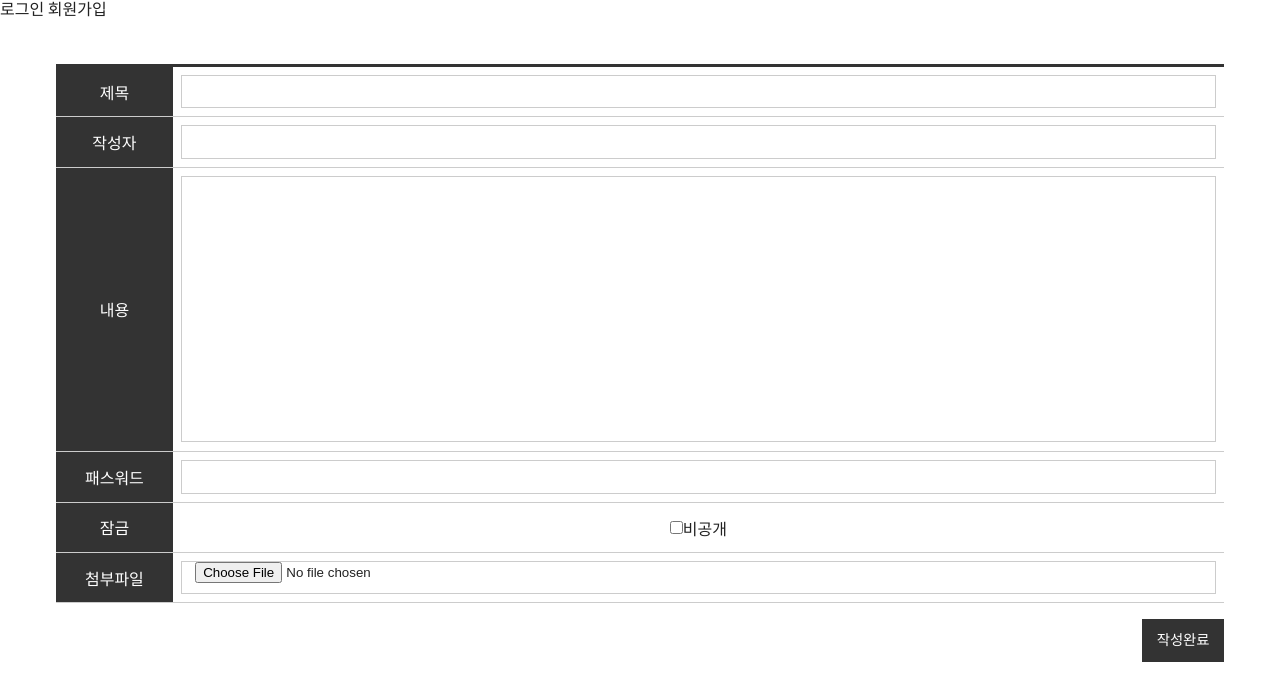
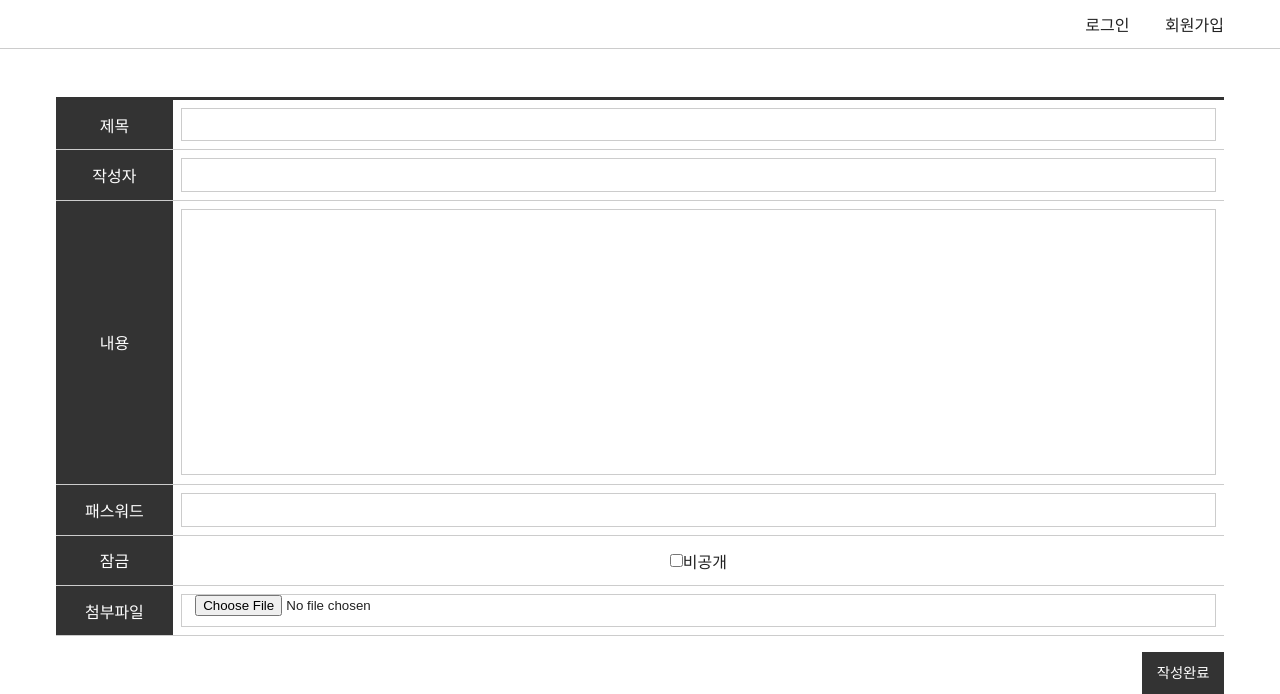
Before and after one commit to jews3333/phpboard, a PHP site: page /page/board/write.php in a window 1280 px wide. Shown: the top 694 px of the page. Run offline with PHP 8.4, Linux system fonts and the light colour scheme.

Commit message:
로그인 세션 만료 설정

```diff
--- a/head.php
+++ b/head.php
@@ -1,5 +1,7 @@
 <?
     include $_SERVER['DOCUMENT_ROOT']."/db.php";
+
+    session_save_path(session_save_path());
     session_start();
 ?>
 <!DOCTYPE html>
@@ -18,15 +20,30 @@
 
     </head>
     <body>
+        <header id="header">
+            <div class="header-inner">
             <?
-            if(isset($_SESSION['id'])){
+                if(isset($_SESSION['LAST_ACTIVITY']) && (time() - $_SESSION['LAST_ACTIVITY'] > 600)){
+                        session_unset();
+                        session_destroy();
+                }
+                $_SESSION['LAST_ACTIVITY'] = time();
+
+                if(isset($_SESSION['ID'])){
                     ?>
-                <p><? echo $_SESSION['id'] ?>님 로그인 상태입니다. <a href="/page/member/signout.php">로그아웃</a></p>
+                    <p><? echo $_SESSION['ID'] ?>님 로그인 상태입니다.</p>
+                    <div class="header-btns">
+                        <a href="/page/member/signout.php">로그아웃</a>
+                    </div>
                     <?
                 } else {
                     ?>
+                    <div class="header-btns">
                         <a href="/page/member/signin.php">로그인</a>
                         <a href="/page/member/signup.php">회원가입</a>
+                    </div>
                     <?
                 }
             ?>
+            </div>
+        </header>
--- a/page/member/captcha.php
+++ b/page/member/captcha.php
@@ -10,7 +10,7 @@
         $captcha .= $pattern[rand(0, $len)];
     }
 
-    $_SESSION['captcha'] = $captcha;
+    $_SESSION['CAPTCHA'] = $captcha;
 
     $img = imagecreatetruecolor(80, 30);
     imagefilledrectangle($img, 0, 0, 100, 100, 0xc80000);
--- a/page/member/signin_action.php
+++ b/page/member/signin_action.php
@@ -16,10 +16,11 @@
         $hash_password = $member['password'];
 
         if(password_verify($password, $hash_password)){
+
             session_start();
 
-            $_SESSION['id'] = $member['id'];
-            $_SESSION['password'] = $member['password'];
+            $_SESSION['ID'] = $member['id'];
+            $_SESSION['PASSWORD'] = $member['password'];
             ?>
                 <script>
                     alert("로그인되었습니다.");
--- a/page/member/signout.php
+++ b/page/member/signout.php
@@ -1,6 +1,8 @@
 <?
     include $_SERVER['DOCUMENT_ROOT']."/db.php";
+
     session_start();
+    session_unset();
     session_destroy();
 ?>
 
--- a/page/member/signup_action.php
+++ b/page/member/signup_action.php
@@ -13,7 +13,7 @@
 
     if($cnt == 0){
         session_start();
-        if($_SESSION['captcha'] == $_POST['captcha']){
+        if($_SESSION['CAPTCHA'] == $_POST['captcha']){
         $sql2 = mq("insert into ts_user (id,password,name,address,gender,email) values('".$id."','".$password."','".$name."','".$address."','".$gender."','".$email."')");
         ?>
             <script>
--- /dev/null
+++ b/phpinfo.php
@@ -0,0 +1 @@
+<? echo phpinfo(); ?>
--- a/resource/css/layout.css
+++ b/resource/css/layout.css
@@ -1,3 +1,11 @@
+[class*='-inner'] {max-width:1200px; margin:0 auto; position:relative;}
+[class*='-inner']:after {content:""; display:block; clear:both;}
+
+#header {border-bottom:1px solid #ccc;}
+#header p {position:absolute; top:50%; left:1em; transform: translateY(-50%);}
+#header .header-btns {float:right;}
+#header .header-btns a {display:inline-block; vertical-align: middle; padding:1em; white-space: nowrap;}
+
 .content {max-width:1200px; margin: 0 auto; padding: 3em 1em;}
 
 table[class^=board-] {width:100%; table-layout: fixed; border-top:3px solid #333;}
```
Also changed, not shown: upload/1.jpg (added), upload/다운로드 (7).jpg (added), upload/체필 개인정보 유출 편집.jpg (deleted), 1 other file. Lines whose indentation alone changed are shown as unchanged.
